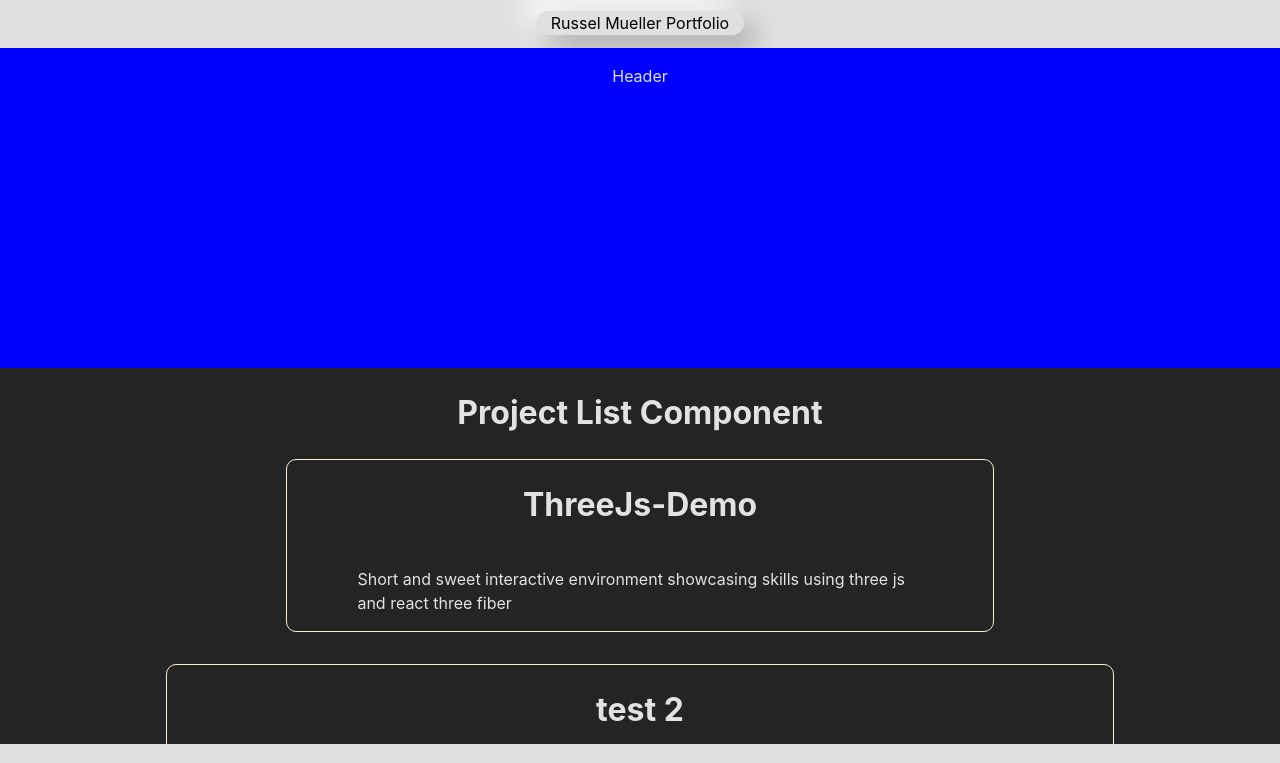
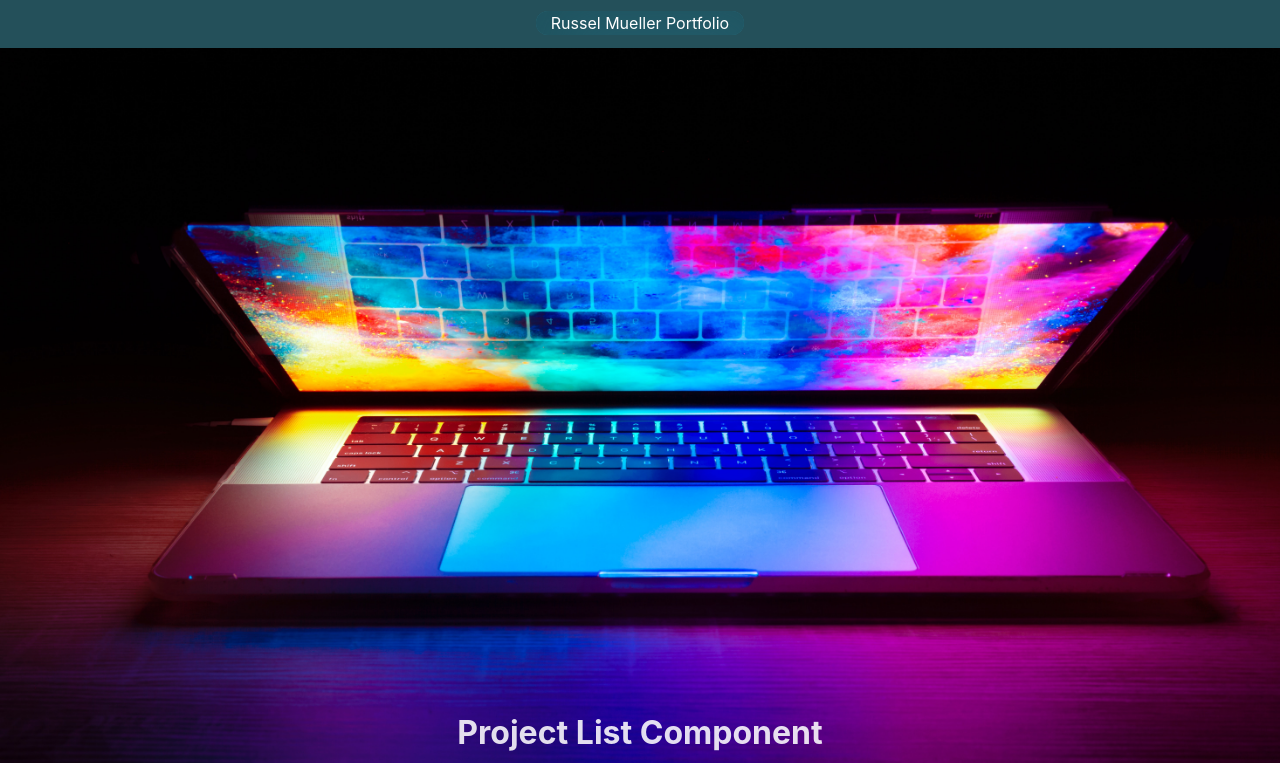
Before and after one commit to Bohjaangles/portfolio, a React (Vite) app: page / in a window 1280 px wide. Shown: the top 763 px of the page. Built offline with nearby package versions, Linux system fonts and the light colour scheme.

Commit message:
add and format hero image, adjust the color scheme for header and footer

```diff
--- a/src/components/Header.jsx
+++ b/src/components/Header.jsx
@@ -1,10 +1,13 @@
 import React from 'react'
 import '../styles/header.scss'
+import header from '../assets/header-image.jpg'
 
 export default function Header() {
   return (
     <div className='header-wrapper'>
-      <p className='temp-title'>Header</p>
+      <div className="header-image">
+        <img src={header} alt="Image"/>
+      </div>
     </div>
   )
 }
--- a/src/components/ProjectList.jsx
+++ b/src/components/ProjectList.jsx
@@ -21,10 +21,7 @@ export default function ProjectList() {
             name={proj.name}
             description={proj.descritption}
             url={proj.url}
-            >
-
-            </ProjectListItem>
-
+          />
         )
       })}
     </div>
--- a/src/components/ProjectListItem.jsx
+++ b/src/components/ProjectListItem.jsx
@@ -1,13 +1,11 @@
 import React from 'react'
 import '../styles/projectListItem.scss'
-import { Html } from '@react-three/drei'
 
 export default function ProjectListItem({className, name, description, url}) {
 
   return (
     <div className={className}>
       <div className="card-wrapper">
-          {/* <iframe src={url} /> */}
         <div className="text-details">
           <h1>{name}</h1>
           <div className="text-wrapper">
--- a/src/styles/App.scss
+++ b/src/styles/App.scss
@@ -16,19 +16,23 @@ html {
   position: sticky;
   width: 100%;
   height: 3rem;
-  background-color: #e0e0e0;
+  background-color: #24505A;
   color: black;
   z-index: 6;
   overflow: hidden;
 }
 
 .header-wrapper {
-  background-color: blue;
-  position: absolute;
+  background-size: contain;
+  position: static;
   height: 20rem;
   width: 100%;
   left: 0;
   z-index: 5;
+  .imagewrapper {
+    height: 10rem;
+    width: 100%;
+  }
 }
 
 .body-ody {
@@ -48,8 +52,8 @@ html {
 .footer-wrapper {
   bottom: 0;
   left: 0;
-  position: sticky;
-  background-color: aqua;
+  position: static;
+  background-color: #24505A;
   width: 100%;
   height: 3.5rem;
   z-index: 6;
--- a/src/styles/footer.scss
+++ b/src/styles/footer.scss
@@ -1,10 +1,10 @@
 
 .footer-wrapper {
-  background: #e0e0e0;
+  background: #24505A;
 }
 
 .footer-title {
   display: flex;
   justify-content: center;
-  color: black
+  color: white;
 }
--- a/src/styles/header.scss
+++ b/src/styles/header.scss
@@ -1,4 +1,22 @@
 .temp-title {
   display: flex;
   justify-content: center;
+  height: 20 rem;
+  width: 100%;
 }
+
+.header-image {
+  position: static;
+  top: 0;
+  left: 0;
+  width: 100%;
+  height: 100vh;
+  overflow: hidden;
+  margin-top: 0px;
+}
+
+.header-image img {
+  width: 100%;
+  height: 100%;
+  object-fit: cover;
+}
--- a/src/styles/navbar.scss
+++ b/src/styles/navbar.scss
@@ -10,9 +10,10 @@
   width: 13rem;
   height: 1.5rem;
   border-radius: 36px;
-  background: #e0e0e0;
-  box-shadow:  13px 13px 26px #aaaaaa,
-    -13px -13px 26px #ffffff;
+  background: #25606E;
+  color: white;
+  box-shadow: inset 20px 20px 60px #1f525e,
+            inset -20px -20px 60px #2b6e7f;
 
     .temp-title {
     display: flex;
```
Also changed, not shown: src/assets/header-image.jpg (added), 1 other file (tests, documents, lock files or other folders). Lines whose indentation alone changed are shown as unchanged.
